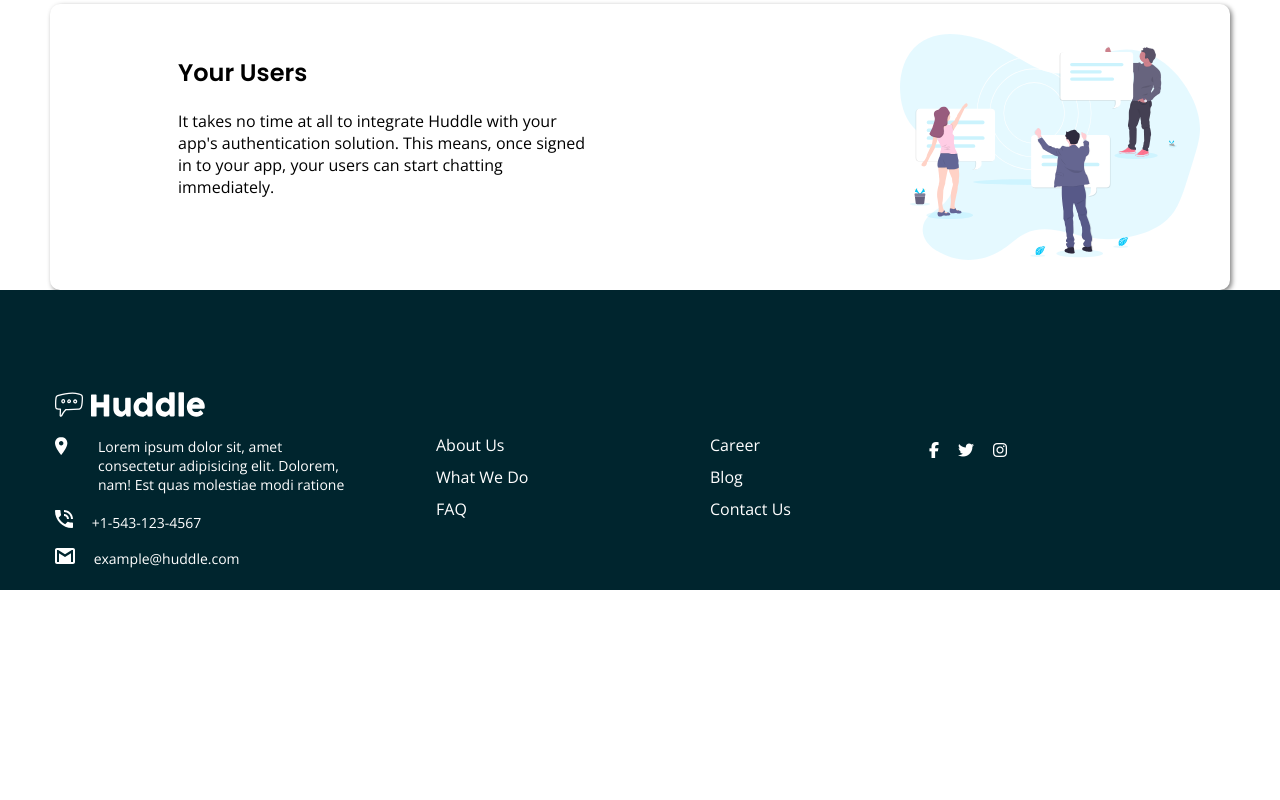
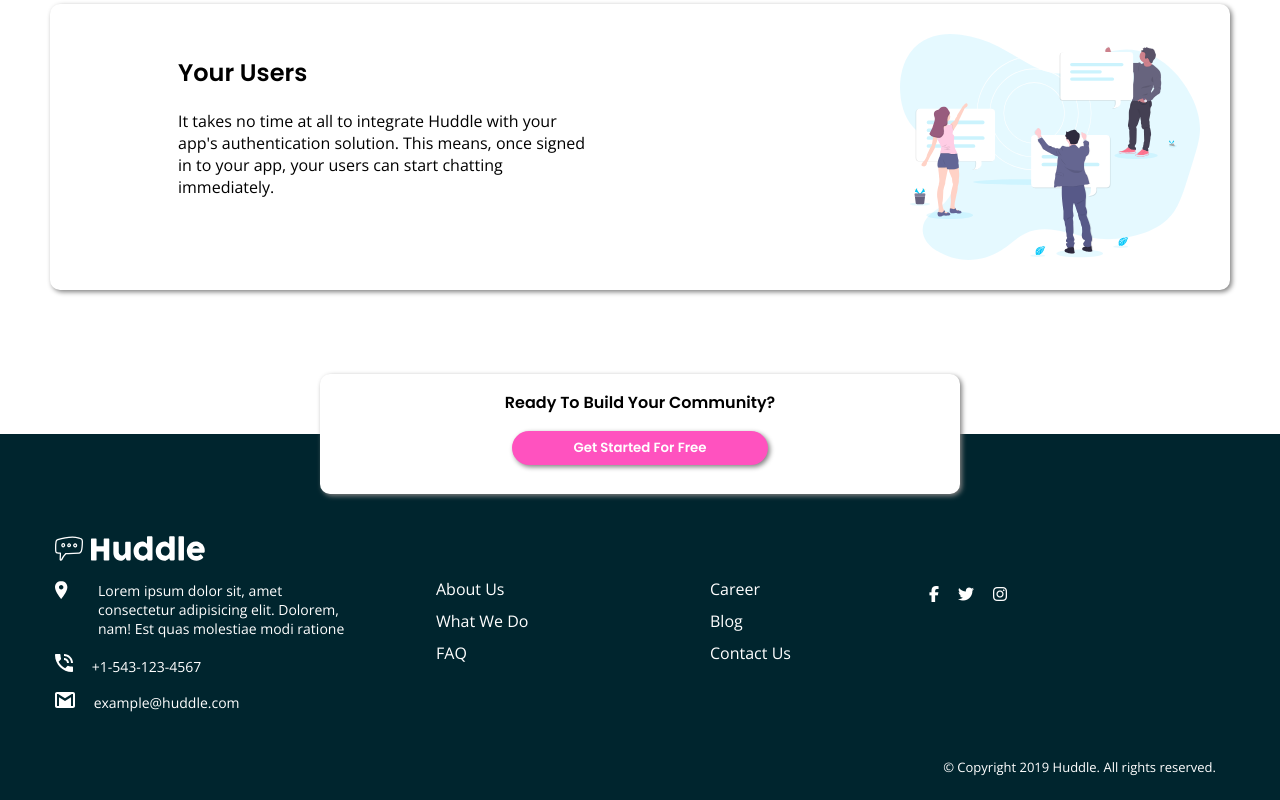
Before and after one commit to lumie31/Frontend-Mentor-UI-challenge, a plain HTML site: page huddle-landing-page-945317-master/index.html in a window 1280 px wide. Shown: the part 1274-2074 px from the top of the page. Before the commit the page ends 1864 px from the top, so only its background shows below. Drawn offline with nearby package versions, Linux system fonts and the light colour scheme.

Commit message:
Complete desktop design view

```diff
--- a/huddle-landing-page-945317-master/index.html
+++ b/huddle-landing-page-945317-master/index.html
@@ -107,7 +107,7 @@
           </p>
         </div>
       </div>
-      <div class="card">
+      <div class="card card3">
         <div class="text">
           <h2>Your Users</h2>
           <p>
@@ -120,9 +120,16 @@
           <img src="images/illustration-your-users.svg" alt="" width="300px" />
         </div>
       </div>
+      <!-- <div class="card cardy">
+        <p>Ready To Build Your Community?</p>
+        <input type="submit" value="Get Started For Free" />
+      </div> -->
     </section>
     <footer>
-
+      <div class="card cardy">
+        <p>Ready To Build Your Community?</p>
+        <input type="submit" value="Get Started For Free" />
+      </div>
       <div class="first">
         <ul class="f-ul">
           <li>
@@ -134,14 +141,14 @@
               class="footer-img"
             />
           </li>
-          <li class=''>
+          <li class="">
             <div class="sly">
               <div>
                 <img src="images/icon-location.svg" alt="" />
               </div>
               <div class="sly2">
-                Lorem ipsum dolor sit, amet consectetur adipisicing elit. Dolorem,
-                nam! Est quas molestiae modi ratione
+                Lorem ipsum dolor sit, amet consectetur adipisicing elit.
+                Dolorem, nam! Est quas molestiae modi ratione
               </div>
             </div>
           </li>
@@ -175,5 +182,8 @@
         <span><i class="fab fa-instagram"></i></span>
       </div>
     </footer>
+    <div class="lowest">
+      <p>&copy; Copyright 2019 Huddle. All rights reserved.</p>
+    </div>
   </body>
 </html>
--- a/huddle-landing-page-945317-master/style.css
+++ b/huddle-landing-page-945317-master/style.css
@@ -8,7 +8,8 @@ body {
 h2 {
   font-family: "Poppins", sans-serif;
 }
-p, .f-ul {
+p,
+.f-ul {
   font-family: "Open Sans", sans-serif;
 }
 header {
@@ -82,7 +83,42 @@ button {
   margin-top: 3vh;
   box-shadow: 2px 2px 5px grey;
 }
-
+.card3 {
+  margin-bottom: 18vh;
+}
+.cardy {
+  width: 50%;
+  height: 120px;
+  flex-direction: column;
+  text-align: center;
+  /* bottom: -3px; */
+  /* padding-top: 20px; */
+  background: #fff;
+  margin: 0 auto !important;
+  position: absolute;
+  top: -60px;
+  bottom: 0;
+  left: 0;
+  right: 0;
+}
+.cardy p {
+  font-family: "Poppins", sans-serif;
+  color: black;
+}
+input[type="submit"] {
+  width: 40%;
+  margin: 0 auto;
+  border-radius: 20px;
+  padding: 7px 30px;
+  background: #fff;
+  cursor: pointer;
+  border: none;
+  box-shadow: 2px 2px 5px grey;
+  /* font-family: "Open Sans", sans-serif; */
+  font-family: "Poppins", sans-serif;
+  background: hsl(322, 100%, 66%);
+  color: white;
+}
 .text,
 .text-2 {
   width: 40%;
@@ -124,7 +160,8 @@ footer {
   background: hsl(192, 100%, 9%);
   color: #fff;
   display: flex;
-  padding-top: 10vh
+  padding-top: 10vh;
+  position: relative;
 }
 
 footer ul {
@@ -156,21 +193,22 @@ footer .sly {
   display: flex;
 }
 div.sly2 {
-  margin-left: 30px
-
+  margin-left: 30px;
 }
 .first ul > li {
-  padding: 8px 5px
+  padding: 8px 5px;
 }
 .f-ul {
   padding-left: 50px !important;
   font-size: 14px;
 }
-.second, .third {
+.second,
+.third {
   padding-top: 6vh;
   padding-left: 30px;
 }
-.second ul > li, .third ul > li {
+.second ul > li,
+.third ul > li {
   padding-bottom: 10px;
   font-family: "Open Sans", sans-serif;
 }
@@ -178,3 +216,19 @@ div.sly2 {
 .fourth {
   padding-top: 9vh;
 }
+
+.lowest {
+  /* display: flex; */
+  /* background: red; */
+  background: hsl(192, 100%, 9%);
+
+  /* align-items: flex-end; */
+}
+.lowest p {
+  margin: 0;
+  padding: 3vh 5vw;
+  color: #fff;
+  text-align: right;
+  font-size: 13px;
+  /* float: right; */
+}
```
